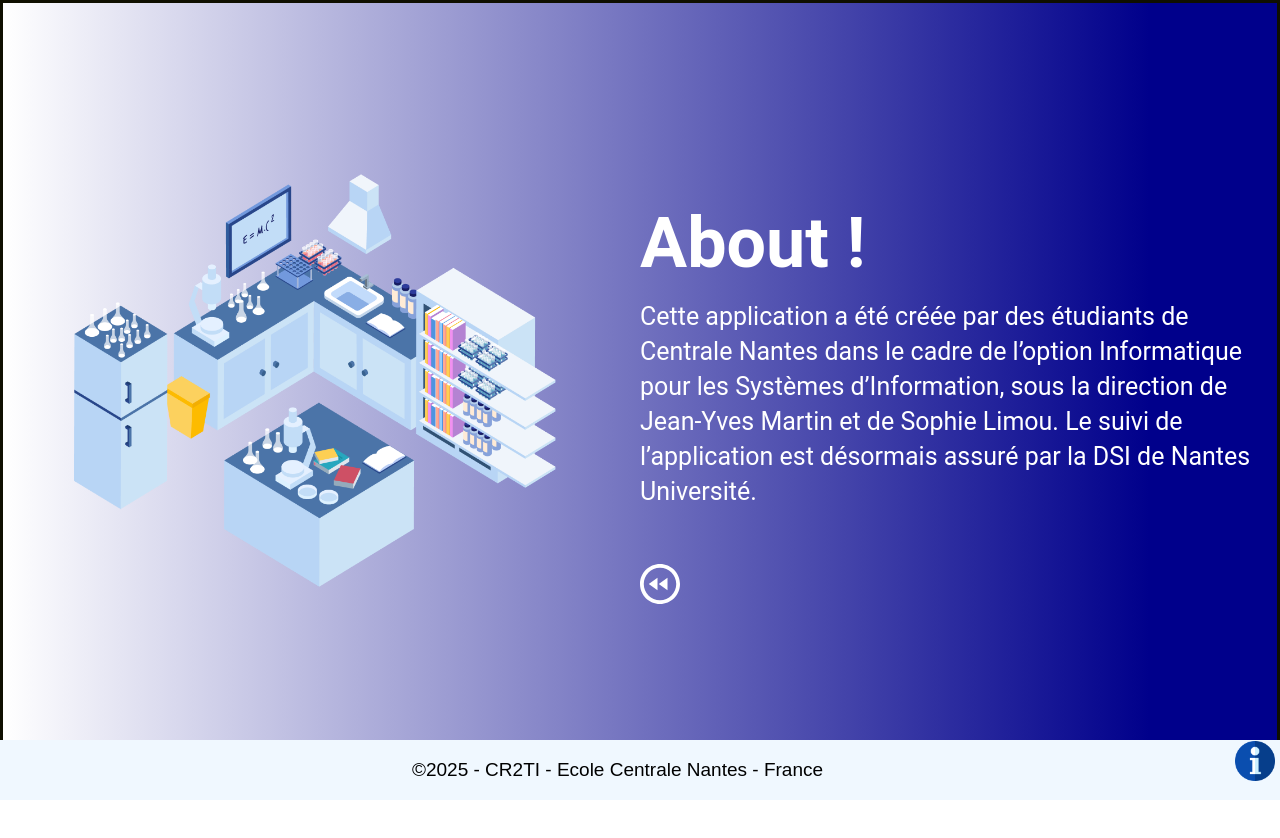
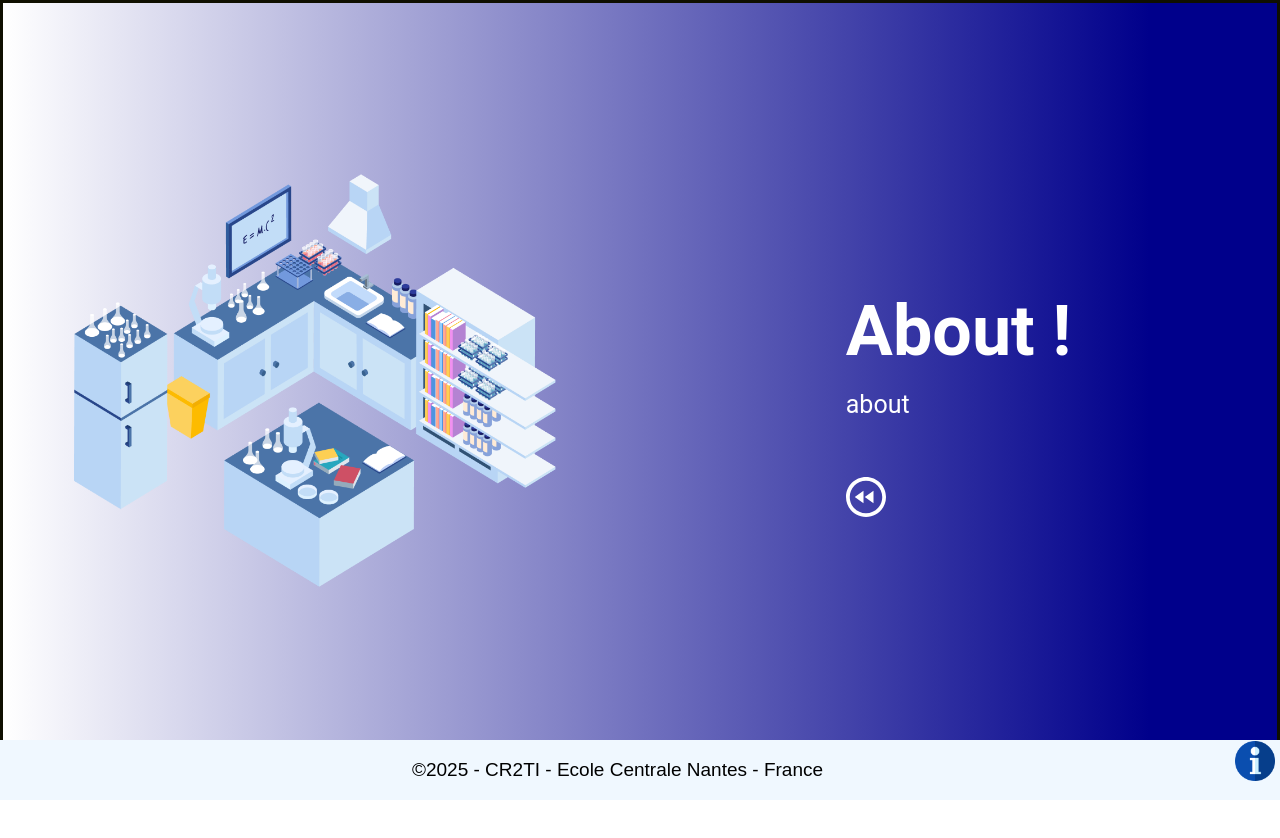
Before and after one commit to alexElArte/PGROU-HCERES, a React (Create React App) app in the folder Front/: page /About in a window 1280 px wide. Shown: the top 838 px of the page. Built offline with nearby package versions, Linux system fonts and the light colour scheme; what react-bootstrap-table2-filter would draw is missing.

Commit message:
Traduction de la page About

```diff
--- a/Front/src/components/About/About.js
+++ b/Front/src/components/About/About.js
@@ -6,7 +6,10 @@ import welcomImage from '../../assets/welcomImg.png';
 import Navbar from '../Navbar/Navbar';
 import {Link} from "react-router-dom";
 import {ImBackward} from "react-icons/im";
+import { useTranslation } from 'react-i18next';
+
 function About() {
+    const { t } = useTranslation();
     return (
         <div>
             <div className="container2">
@@ -18,8 +21,7 @@ function About() {
                         <div className="title1">
                              About !
                         </div>
-                        Cette application a été créée par des étudiants de Centrale Nantes dans le cadre de l’option Informatique pour les Systèmes d’Information, sous la direction de Jean-Yves Martin et de Sophie Limou.
-                        Le suivi de l’application est désormais assuré par la DSI de Nantes Université.
+                        {t("about")}
                         <h1>
                             <br/>
                             <Link to={-1}>{<ImBackward color={"white"}/>}</Link>
```
